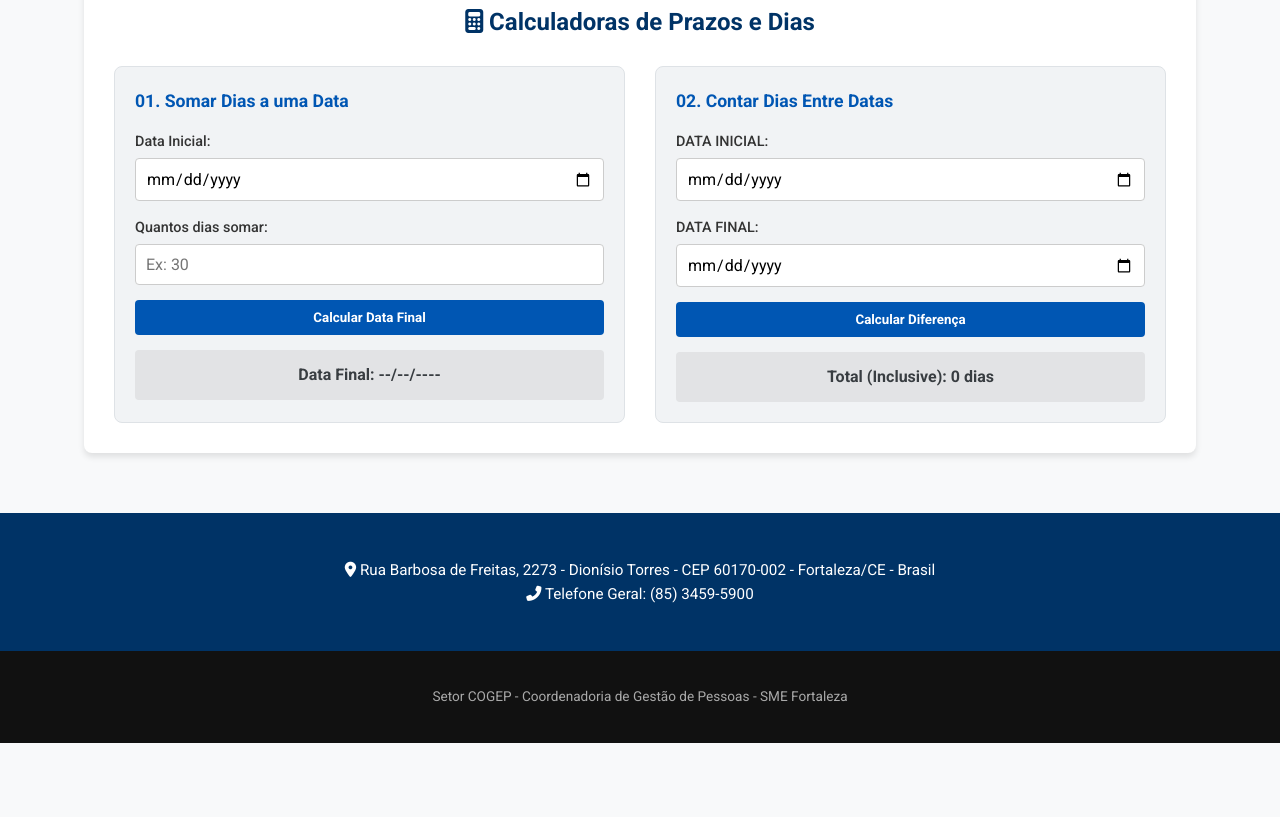
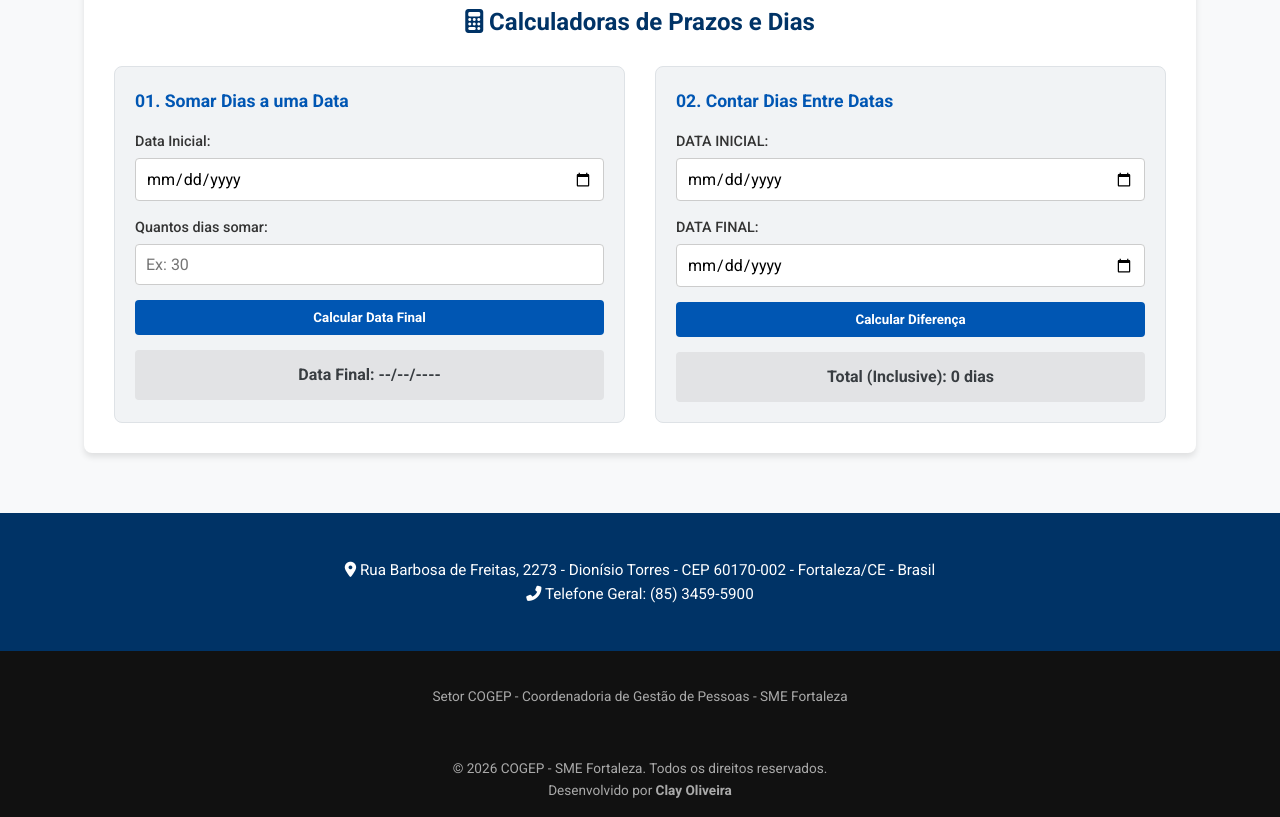
Before and after one commit to FClay2173/PORTAL---COGEP-SME, a plain HTML site: page index.html in a window 1280 px wide. Shown: the part 734-1551 px from the top of the page. Before the commit the page ends 1477 px from the top, so only its background shows below. Drawn offline with Linux system fonts and the light colour scheme.

Commit message:
Update index.html

```diff
--- a/index.html
+++ b/index.html
@@ -112,5 +112,12 @@ HTML
      </footer>
 
     <script src="js/main.js"></script>
+    <!-- Rodapé com créditos de desenvolvimento -->
+<footer class="footer-creditos">
+    <div class="footer-content">
+        <p>© 2026 COGEP - SME Fortaleza. Todos os direitos reservados.</p>
+        <p class="dev-by">Desenvolvido por <strong>Clay Oliveira</strong></p>
+    </div>
+</footer>
 </body>
 </html>
```
